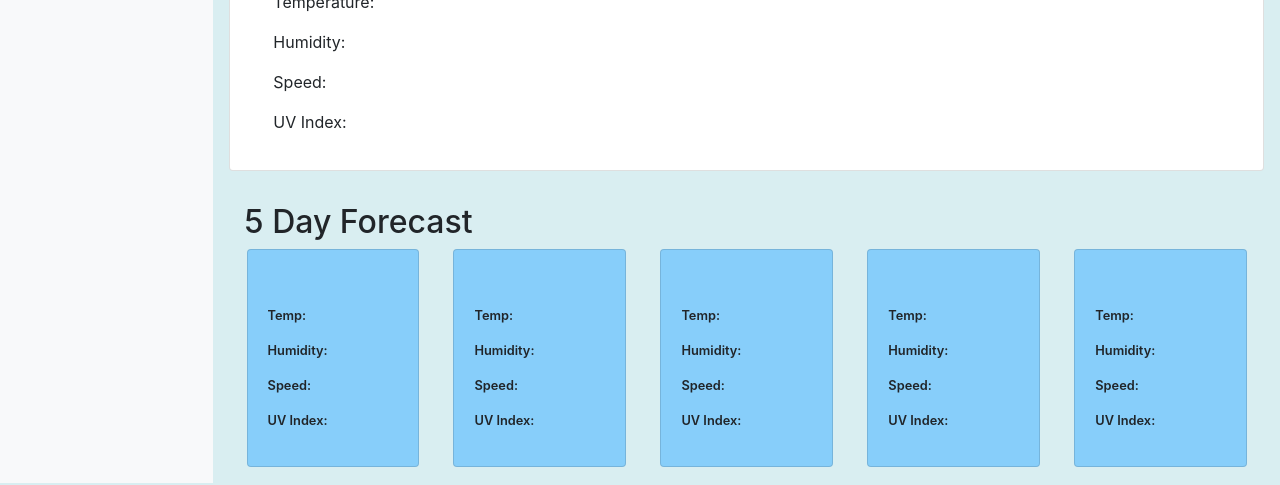
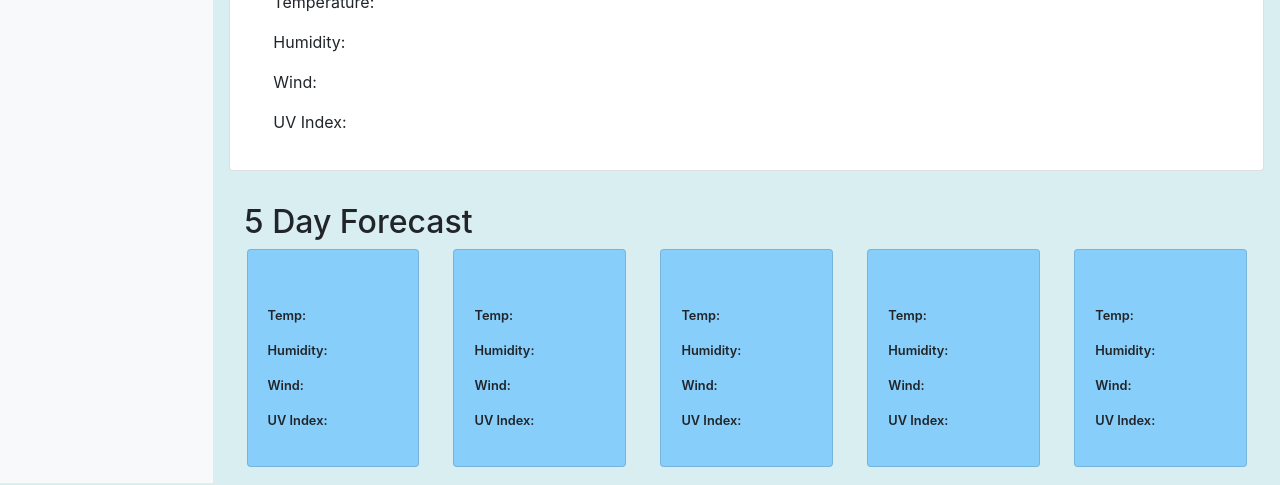
Before and after one commit to amal004/Weatherdashboard, a website: page index.html in a window 1280 px wide. Shown: the part 151-636 px from the top of the page. Drawn offline with nearby package versions, Linux system fonts and the light colour scheme; no server answers.

Commit message:
modify the wind speed

```diff
--- a/index.html
+++ b/index.html
@@ -43,7 +43,7 @@
               <img id="weather-icon" />
               <p class="pl-2">Temperature: <span id="temperature"></span></p>
               <p class="pl-2">Humidity: <span id="humidity"></span></p>
-              <p class="pl-2">Speed: <span id="wind-speed"></span></p>
+              <p class="pl-2">Wind: <span id="wind-speed"></span></p>
               <p class="pl-2">UV Index: <span id="uv-index" class="p-1"></span></p>
             </div>
           </div>
@@ -60,7 +60,7 @@
                 <img class="fiveDay-img mb-2" />
                 <p>Temp: <span class="fiveDay-temp"></span></p>
                 <p>Humidity: <span class="fiveDay-humid"></span></p>
-                <p>Speed: <span class="fiveDay-wind"></span></p>
+                <p>Wind: <span class="fiveDay-wind"></span></p>
                 <p>UV Index: <span class="fiveDay-uv"></span></p>
               </div>
             </div>
@@ -71,7 +71,7 @@
                 <img class="fiveDay-img mb-2" />
                 <p>Temp: <span class="fiveDay-temp"></span></p>
                 <p>Humidity: <span class="fiveDay-humid"></span></p>
-                <p>Speed: <span class="fiveDay-wind"></span></p>
+                <p>Wind: <span class="fiveDay-wind"></span></p>
                 <p>UV Index: <span class="fiveDay-uv"></span></p>
               </div>
             </div>
@@ -82,7 +82,7 @@
                 <img class="fiveDay-img mb-2" />
                 <p>Temp: <span class="fiveDay-temp"></span></p>
                 <p>Humidity: <span class="fiveDay-humid"></span></p>
-                <p>Speed: <span class="fiveDay-wind"></span></p>
+                <p>Wind: <span class="fiveDay-wind"></span></p>
                 <p>UV Index: <span class="fiveDay-uv"></span></p>
               </div>
             </div>
@@ -93,7 +93,7 @@
                 <img class="fiveDay-img mb-2" />
                 <p>Temp: <span class="fiveDay-temp"></span></p>
                 <p>Humidity: <span class="fiveDay-humid"></span></p>
-                <p>Speed: <span class="fiveDay-wind"></span></p>
+                <p>Wind: <span class="fiveDay-wind"></span></p>
                 <p>UV Index: <span class="fiveDay-uv"></span></p>
               </div>
             </div>
@@ -104,7 +104,7 @@
                 <img class="fiveDay-img mb-2" />
                 <p>Temp: <span class="fiveDay-temp"></span></p>
                 <p>Humidity: <span class="fiveDay-humid"></span></p>
-                <p>Speed: <span class="fiveDay-wind"></span></p>
+                <p>Wind: <span class="fiveDay-wind"></span></p>
                 <p>UV Index: <span class="fiveDay-uv"></span></p>
               </div>
             </div>
```
